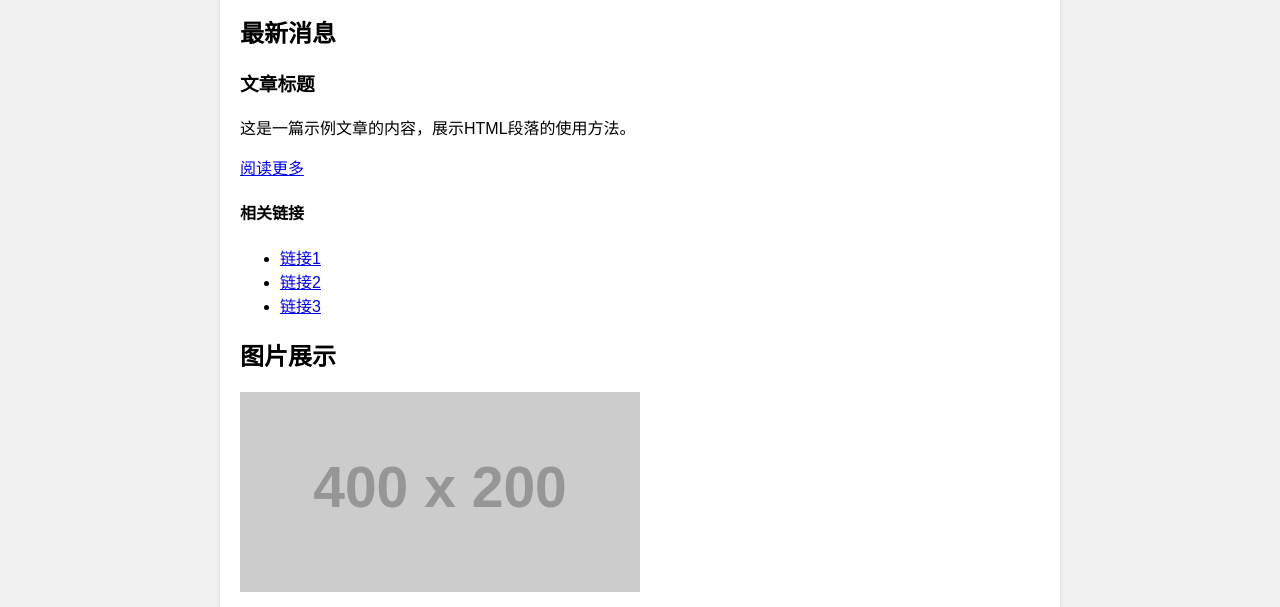
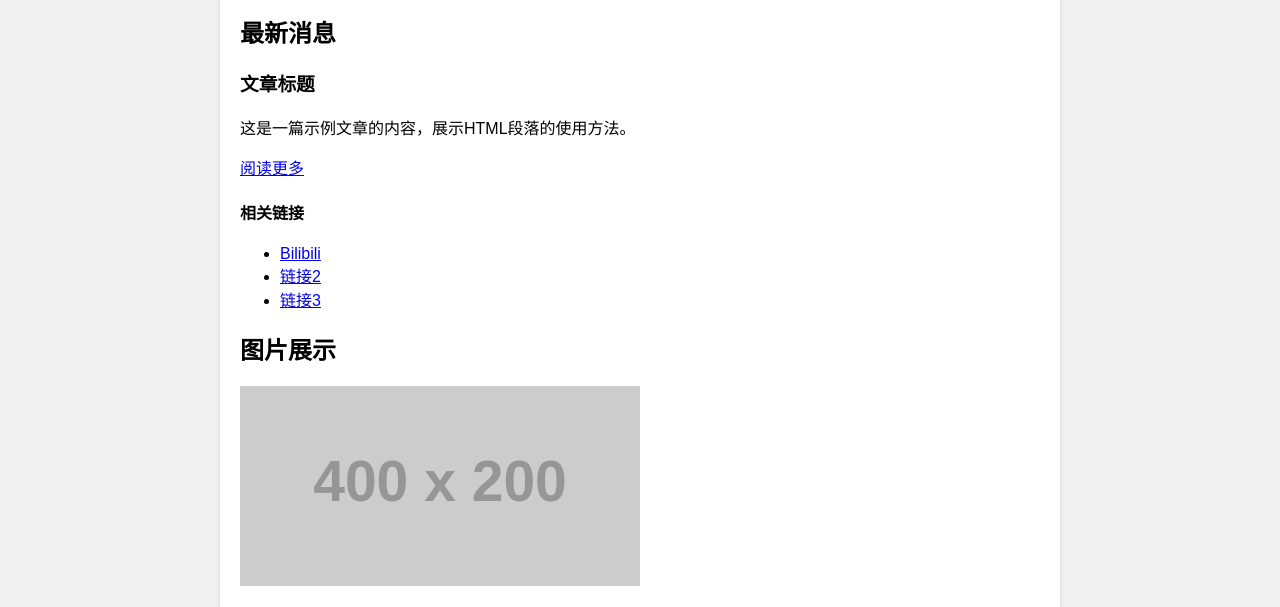
Before and after one commit to ycs05/ycs05.github.io, a plain HTML site: page home.html in a window 1280 px wide. Shown: the part 191-798 px from the top of the page. Drawn offline with Linux system fonts and the light colour scheme; placeholder pictures from the web are drawn by us.

Commit message:
Update home.html

```diff
--- a/home.html
+++ b/home.html
@@ -66,7 +66,7 @@
         <aside>
             <h4>相关链接</h4>
             <ul>
-                <li><a href="https://www.bilibili.com" target="_blank">链接1</a></li>
+                <li><a href="https://space.bilibili.com/3546657734002773" target="_blank">Bilibili</a></li>
                 <li><a href="#">链接2</a></li>
                 <li><a href="#">链接3</a></li>
             </ul>
```
